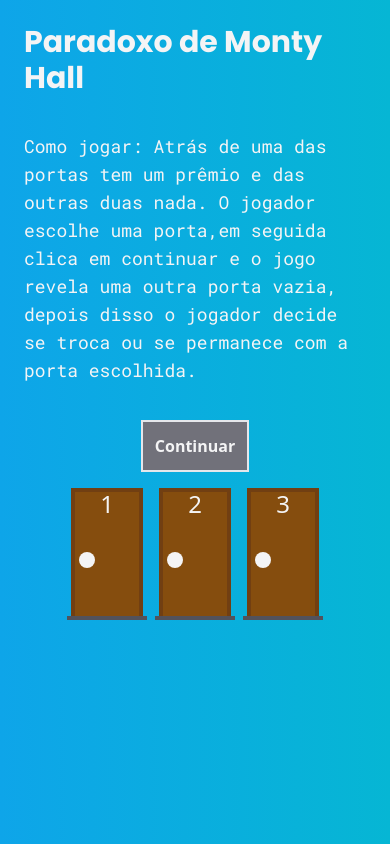
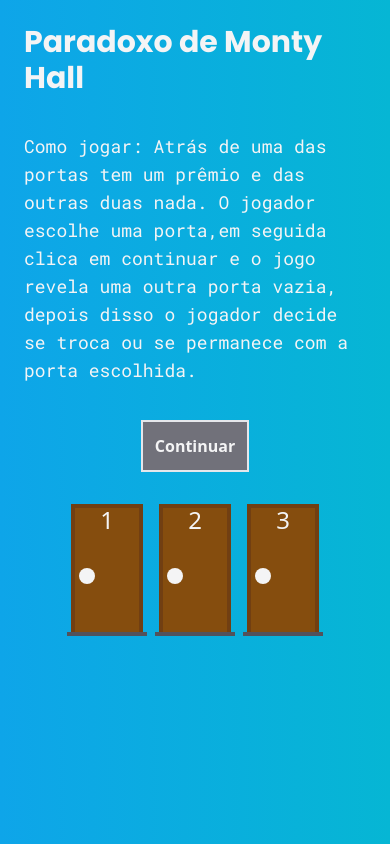
Before and after one commit to brunopetito/Monty-Hall, a React (Vite) app: page / in a window 390 px wide. Built offline with nearby package versions, Linux system fonts and the light colour scheme.

Commit message:
teste margin

```diff
--- a/src/App.tsx
+++ b/src/App.tsx
@@ -47,7 +47,7 @@ function App() {
       >Abra a porta de número {open} (clique na maçaneta)</span>):null}
 
 
-      <div className="flex gap-2 sm:mt-10 mt-4">
+      <div className="flex gap-2 sm:mt-10 mt-8">
 
       <Door number={1} havePresent={1 === sort? true:false} selected={choosen ===1? true: false} controlarSelected={controlarSelected}/>
 
```
